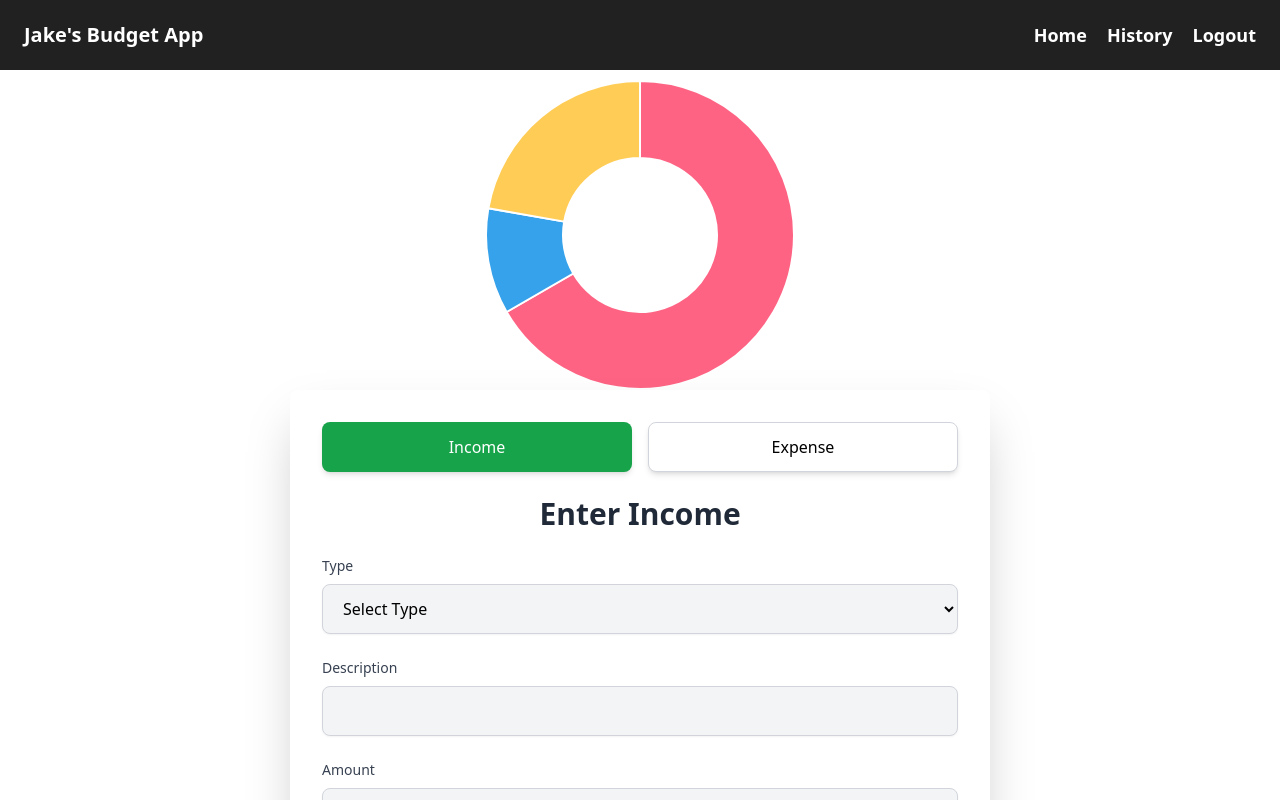
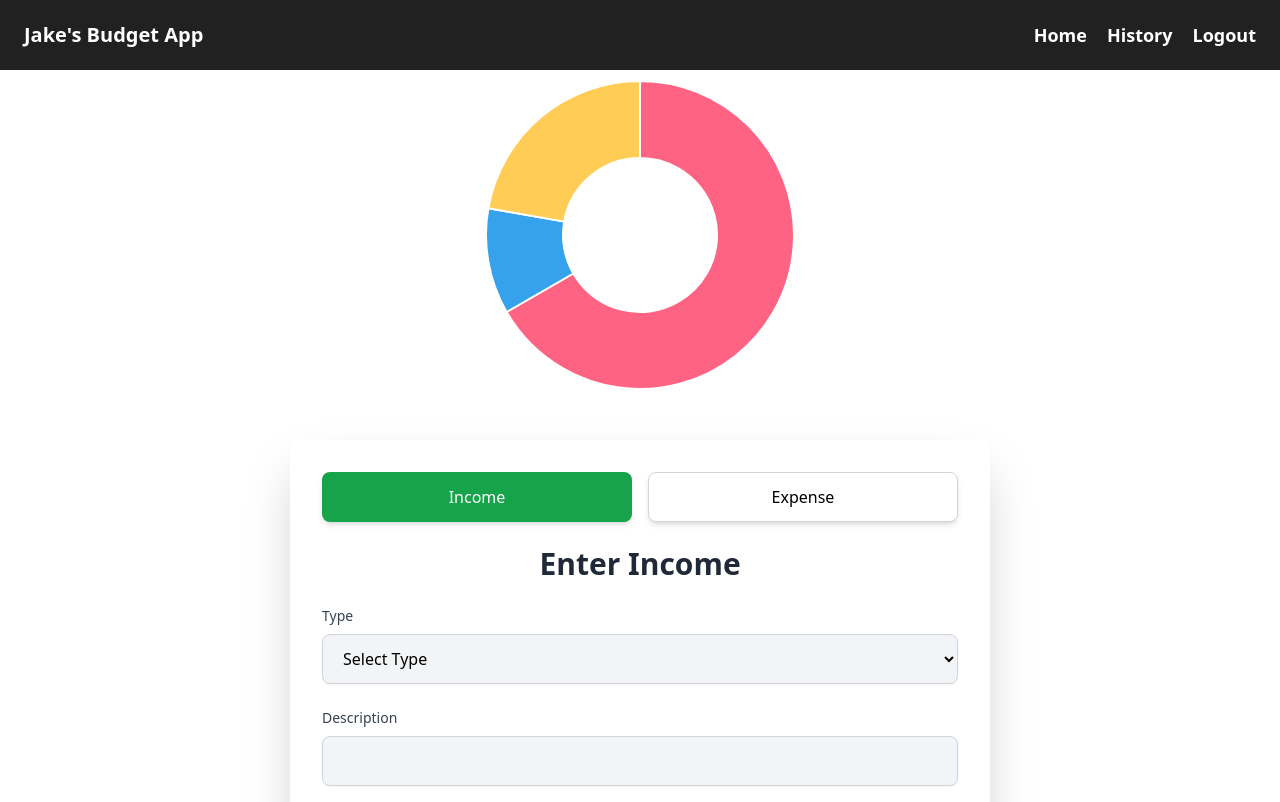
Before and after one commit to Jxk0be/financial-budget-tracker, a Vue app: page / in a window 1280 px wide. Shown: the top 802 px of the page. Built offline with nearby package versions, Linux system fonts and the light colour scheme; no server answers; the database is empty; sample sign-in values are in the browser's storage.

Commit message:
hopeful styling fix

```diff
--- a/src/App.vue
+++ b/src/App.vue
@@ -57,7 +57,7 @@ onMounted(() => {
 
 <template>
   <Navbar />
-  <div class="mx-auto w-full max-h-screen max-w-[1200px]">
+  <div class="mx-auto w-full min-h-screen max-w-[1200px]">
     <RouterView />
   </div>
 </template>
--- a/src/components/Entry.vue
+++ b/src/components/Entry.vue
@@ -11,7 +11,7 @@ const handleOptionSelect = (option) => {
 
 <template>
   <div
-    class="bg-white min-w-[200px] text-black md:rounded-lg shadow-2xl p-8 w-full max-w-[700px] flex flex-col space-y-6"
+    class="bg-white min-w-[200px] mt-[50px] text-black md:rounded-lg shadow-2xl p-8 w-full max-w-[700px] flex flex-col space-y-6"
   >
     <div class="flex justify-center space-x-4">
       <button
--- a/src/views/HomeView.vue
+++ b/src/views/HomeView.vue
@@ -6,9 +6,7 @@ import { ref } from "vue";
 const entryView = ref(true);
 </script>
 <template>
-  <div
-    class="md:pt-[70px] xl:px-0 lg:px-[24px] px-[16px] flex-col flex w-full h-screen"
-  >
+  <div class="md:pt-[70px] xl:px-0 lg:px-[24px] px-[16px] flex-col flex w-full">
     <Doughnut :entryView />
     <div
       :class="`${
```
